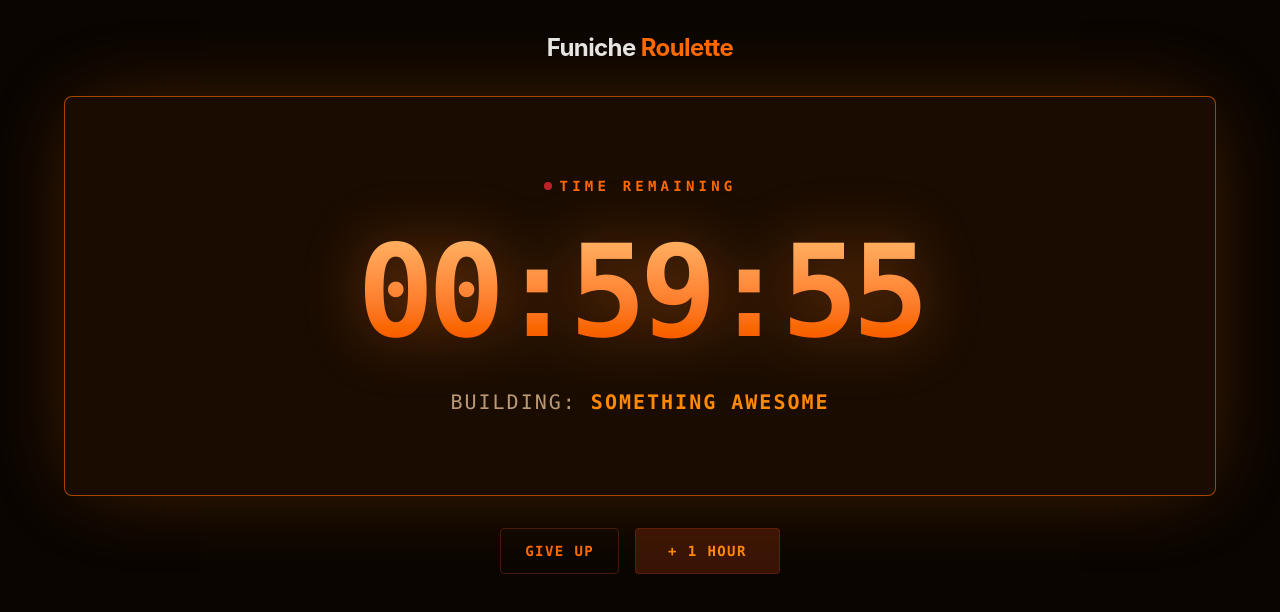
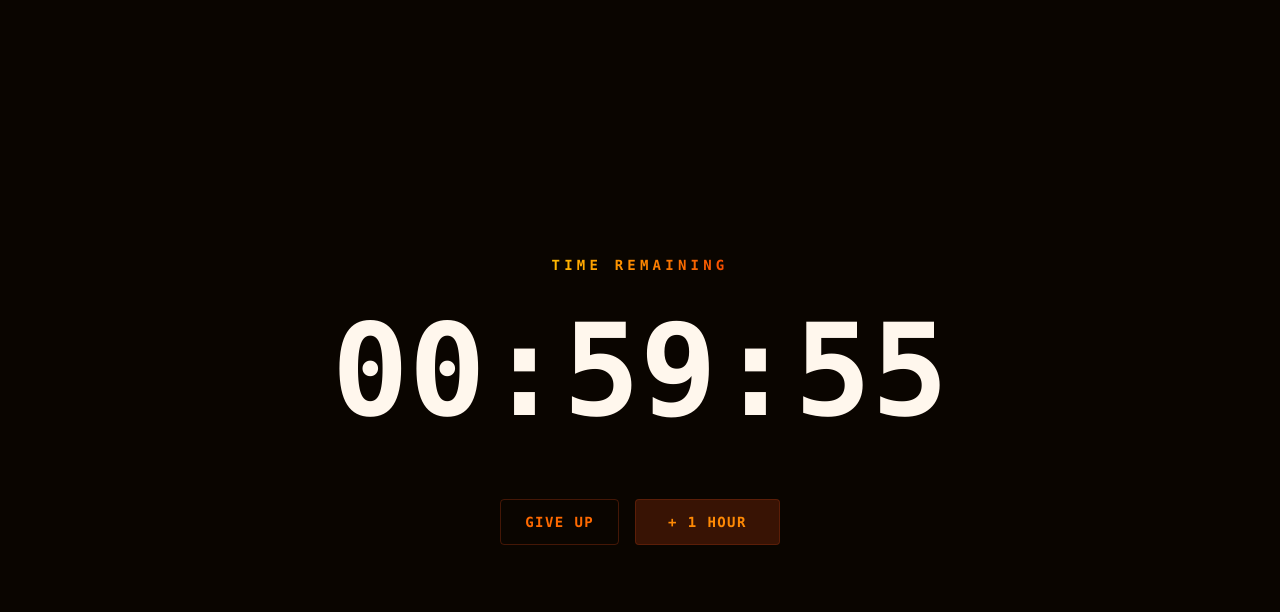
Before and after one commit to chxmpizy/Niche_Roulette, a Next.js app: page /timer in a window 1280 px wide. Shown: the top 612 px of the page. Built offline with nearby package versions, Linux system fonts and the light colour scheme.

Commit message:
fix : fix Timer page and some style

```diff
--- a/app/timer/page.tsx
+++ b/app/timer/page.tsx
@@ -33,19 +33,19 @@ function TimerContent() {
   };
 
   return (
-    <div className="flex-1 flex flex-col items-center w-full max-w-6xl mt-12 md:mt-24">
-      <div className="w-full bg-[#1a0c00] border border-orange-500/60 shadow-[0_0_80px_-15px_rgba(249,115,22,0.3)] rounded-lg p-12 flex flex-col items-center justify-center min-h-[400px] relative overflow-hidden animate-in zoom-in duration-500">
-        <div className="text-sm font-bold font-mono tracking-[0.3em] uppercase text-orange-500 mb-8 flex items-center gap-2">
-          <span className="w-2 h-2 rounded-full bg-red-500 animate-pulse" />
+    <div className="flex-1 flex flex-col justify-center items-center w-full max-w-6xl ">
+      {/* <div className="w-full bg-[#1a0c00] border border-orange-500/60 shadow-[0_0_80px_-15px_rgba(249,115,22,0.3)] rounded-lg p-12 flex flex-col items-center justify-center min-h-[400px] relative overflow-hidden animate-in zoom-in duration-500"> */}
+        <div className="bg-gradient-to-r from-amber-400 to-orange-600 bg-clip-text text-transparent text-sm font-bold font-mono tracking-[0.3em] uppercase  mb-8 flex items-center gap-2">
+
           Time Remaining
         </div>
-        <div className="text-6xl md:text-9xl font-black font-mono tracking-tighter text-transparent bg-clip-text bg-gradient-to-b from-orange-300 to-orange-600 drop-shadow-[0_0_30px_rgba(249,115,22,0.4)] mb-8">
+        <div className="text-6xl md:text-9xl font-black font-mono  mb-8">
           {formatTimer(timer)}
         </div>
-        <div className="text-orange-200/70 text-lg md:text-xl font-mono tracking-widest uppercase">
+        {/* <div className="text-orange-200/70 text-lg md:text-xl font-mono tracking-widest uppercase">
           Building: <span className="text-orange-400 font-bold">{topic}</span>
-        </div>
-      </div>
+        </div> */}
+      {/* </div> */}
 
       <div className="mt-8 flex flex-col sm:flex-row gap-4 animate-in fade-in slide-in-from-bottom-4 w-full sm:w-auto">
         <button
@@ -67,12 +67,12 @@ function TimerContent() {
 
 export default function TimerPage() {
   return (
-    <div className="flex-1 flex flex-col min-h-screen bg-[#0a0500] text-orange-50 selection:bg-orange-500/30 items-center px-4">
-      <header className="flex justify-center items-center w-full p-8 absolute top-0 left-0">
+    <div className="flex-1 flex flex-col justify-center min-h-screen bg-[#0a0500] text-orange-50 selection:bg-orange-500/30 items-center px-4">
+      {/* <header className="flex justify-center items-center w-full p-8 absolute top-0 left-0">
         <h1 className="text-xl md:text-2xl font-sans font-bold tracking-tight text-white/90 select-none">
           Funiche <span className="text-orange-500">Roulette</span>
         </h1>
-      </header>
+      </header> */}
       <Suspense fallback={<div className="mt-40 text-orange-500 font-mono animate-pulse">Loading...</div>}>
         <TimerContent />
       </Suspense>
--- a/components/roulette/category-stage.tsx
+++ b/components/roulette/category-stage.tsx
@@ -44,25 +44,25 @@ export function CategoryStage() {
 
   return (
     <div className="flex-1 flex flex-col min-h-screen bg-[#0a0500] text-orange-50 selection:bg-orange-500/30">
-      <header className="flex justify-center items-center w-full p-8 absolute top-0 left-0">
+      {/* <header className="flex justify-center items-center w-full p-8 absolute top-0 left-0">
         <h1 className="text-xl md:text-2xl font-sans font-bold tracking-tight text-white/90 select-none">
           Funiche <span className="text-orange-500">Roulette</span>
         </h1>
-      </header>
+      </header> */}
 
       <main className="flex-1 flex flex-col items-center justify-center p-4 md:p-8 mt-16 md:mt-0">
         <div className="flex flex-col items-center w-full max-w-6xl">
           <div className="mb-8 mt-4 h-8 flex justify-center items-center">
             {isSpinning ? (
               <h2 className="text-sm font-bold font-mono tracking-[0.3em] uppercase text-orange-500 animate-pulse flex items-center gap-3">
-                <span className="w-2 h-2 rounded-full bg-orange-500 animate-ping absolute -ml-5" />
+
                 Drawing
               </h2>
             ) : finalResult ? (
               <h2 className="text-sm font-bold font-mono tracking-[0.3em] uppercase text-orange-400 flex items-center gap-2 animate-in fade-in zoom-in duration-300">
-                <span className="text-amber-500">✨</span>
+
                 Your Topic
-                <span className="text-amber-500">✨</span>
+
               </h2>
             ) : (
               <h2 className="text-sm font-bold font-mono tracking-[0.3em] uppercase text-orange-700/60">
@@ -73,8 +73,7 @@ export function CategoryStage() {
 
           <div
             className={clsx(
-              "w-full rounded-lg p-12 flex flex-col items-center justify-center min-h-[200px] relative overflow-hidden transition-all duration-500",
-              "bg-[#140a00] border border-orange-900/40 shadow-[0_0_40px_-15px_rgba(249,115,22,0.05)] cursor-pointer group hover:border-orange-500/40 hover:shadow-[0_0_60px_-15px_rgba(249,115,22,0.15)]"
+              "w-full rounded-lg p-12 flex flex-col items-center justify-center min-h-[200px] relative overflow-hidden transition-all duration-500"
             )}
             onClick={() => !isSpinning && startSpin()}
           >
@@ -115,17 +114,17 @@ export function CategoryStage() {
                 >
                   Spin Again
                 </button>
-                <button
+                {/* <button
                   onClick={() => startTimer(1)}
                   className="px-8 py-3 w-full sm:w-auto text-sm font-bold font-mono tracking-widest uppercase rounded border border-orange-600 text-orange-400 hover:bg-orange-900/50 hover:text-orange-200 transition-all duration-300 shadow-[0_0_15px_-5px_rgba(249,115,22,0.2)] flex items-center justify-center gap-2"
                 >
                   Timer (1h) ⏳
-                </button>
+                </button> */}
                 <button
                   onClick={() => startTimer(3)}
                   className="px-8 py-3 w-full sm:w-auto text-sm font-bold font-mono tracking-widest uppercase rounded bg-gradient-to-r from-orange-400 to-orange-600 text-white hover:opacity-90 transition-all duration-300 shadow-[0_0_30px_-5px_rgba(249,115,22,0.5)] flex items-center justify-center gap-2 group"
                 >
-                  Build it! (3h) <span className="group-hover:translate-x-1 group-hover:-translate-y-1 transition-transform">🚀</span>
+                  Build it!
                 </button>
               </div>
             )}
```
